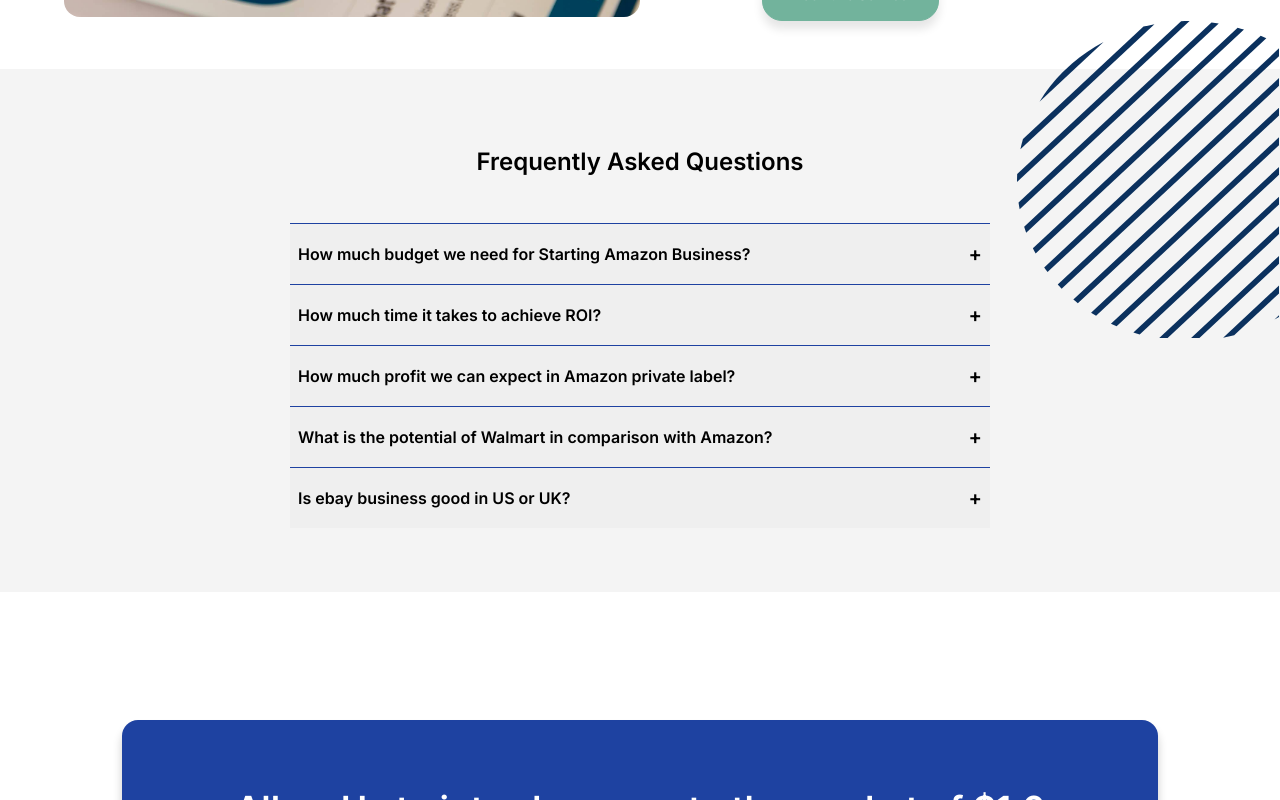
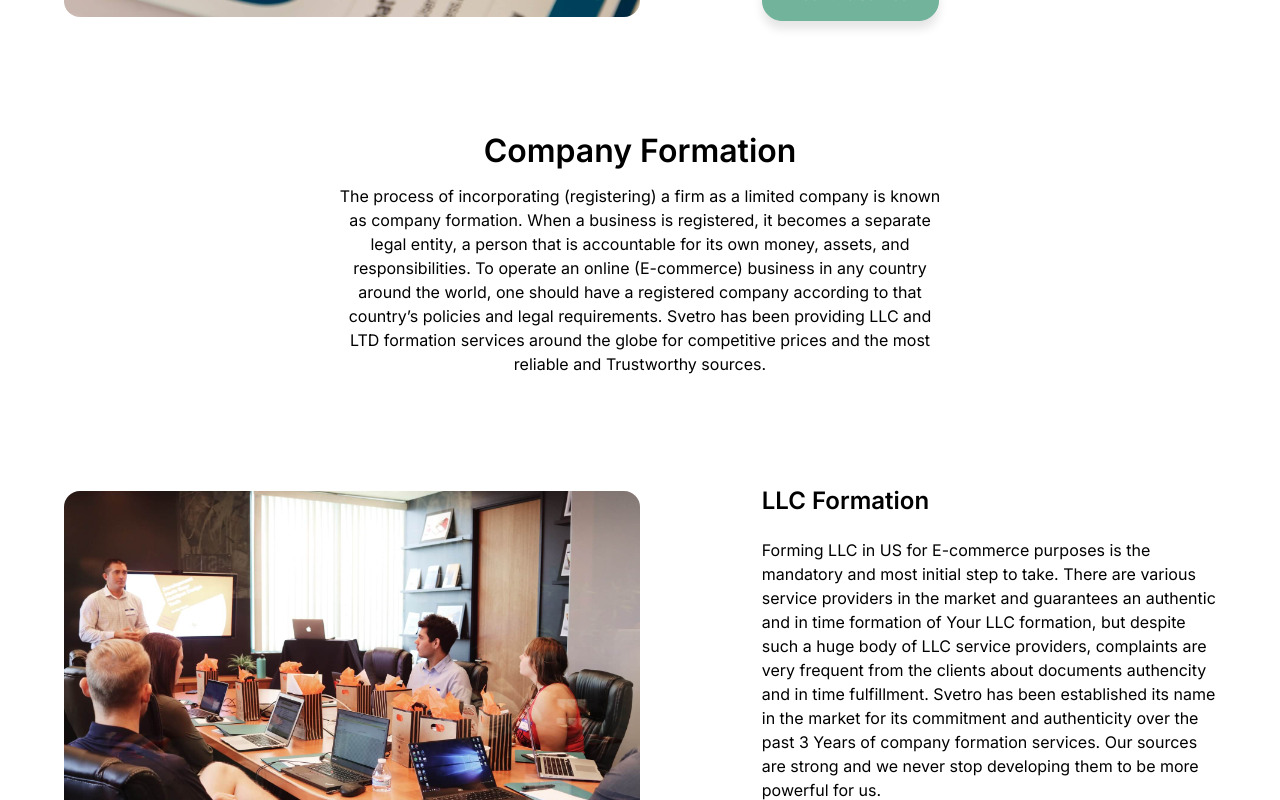
Before and after one commit to hariscs/svetro-app, a React (Create React App) app: page /fba in a window 1280 px wide. Shown: the part 1800-2600 px from the top of the page. Built offline with nearby package versions, Linux system fonts and the light colour scheme.

Commit message:
add company formation content

```diff
--- a/src/Pages/Fba.jsx
+++ b/src/Pages/Fba.jsx
@@ -1,4 +1,4 @@
-import { Header, Faq, Consult } from '../container';
+import { Header, Faq, Consult, ServiceHeader } from '../container';
 import { images } from '../constants';
 import { ServiceDetail } from '../components';
 import { motion } from 'framer-motion';
@@ -28,6 +28,22 @@
 	},
 ];
 
+const company = [
+	{
+		title: 'LLC Formation',
+		subtitle:
+			'Forming LLC in US for E-commerce purposes is the mandatory and most initial step to take. There are various service providers in the market and guarantees an authentic and in time formation of Your LLC formation, but despite such a huge body of LLC service providers, complaints are very frequent from the clients about documents authencity and in time fulfillment. Svetro has been established its name in the market for its commitment and authenticity over the past 3 Years of company formation services. Our sources are strong and we never stop developing them to be more powerful for us. ',
+		img: images.llc,
+		order: true,
+	},
+	{
+		title: 'LTD Formation',
+		subtitle:
+			'Forming LTD in UK for E-commerce Business is the mandatory and most initial step to take. UK marketplace is recommended for Private Label launches because of its low competition and decent revenues, There are various service providers in the market and guarantees an authentic and in time formation of Your Ltd formation, but despite such a huge body of service providers, complaints are very frequent from the clients about documents authenticity and lack of commitment. Svetro has established its name in the market for its commitment and authenticity over the past 3 Years of Ltd company formation services. Our sources are strong and we never stop developing them more to be more highly reliable for our clients. ',
+		img: images.ltd,
+	},
+];
+
 const Fba = () => {
 	return (
 		<motion.section
@@ -52,6 +68,21 @@
 				/>
 			))}
 
+			<ServiceHeader
+				title='Company Formation'
+				subtitle='The process of incorporating (registering) a firm as a limited company is known as company formation. When a business is registered, it becomes a separate legal entity, a person that is accountable for its own money, assets, and responsibilities. To operate an online (E-commerce) business in any country around the world, one should have a registered company according to that country’s policies and legal requirements. Svetro has been providing LLC and LTD formation services around the globe for competitive prices and the most reliable and Trustworthy sources.'
+			/>
+
+			{company.map((data, i) => (
+				<ServiceDetail
+					key={i}
+					title={data.title}
+					subtitle={data.subtitle}
+					img={data.img}
+					order={data.order}
+				/>
+			))}
+
 			<Faq />
 			<Consult />
 		</motion.section>
--- a/src/components/Client/Client.jsx
+++ b/src/components/Client/Client.jsx
@@ -48,8 +48,9 @@
 					<div className={styles.clientsInfo}>
 						<h1 className={styles.clients__title}>What our clients say</h1>
 						<p className={styles.clients__subtitle}>
-							Lorem ipsum dolor sit amet, consectetur adipiscing elit. Nibh
-							dignissim id eu magna eu.
+							Reviews matters for Us. As we are keen on satisfying our customers
+							expectations as much as possible and your feedback helps us do
+							that.
 						</p>
 					</div>
 				</div>
--- a/src/components/Footer/Footer.jsx
+++ b/src/components/Footer/Footer.jsx
@@ -39,7 +39,10 @@
 									<BsFacebook />
 								</IconContext.Provider>
 							</a>
-							<a href='/tw' className={styles.footer__iconContainer}>
+							<a
+								href='https://twitter.com/Svetro_Official'
+								className={styles.footer__iconContainer}
+							>
 								<IconContext.Provider
 									value={{ color: 'white', className: 'icon' }}
 								>
@@ -72,11 +75,11 @@
 						<h3 className={styles.col__title}>Services</h3>
 						<div className={styles.flex}>
 							<Link to='/amazon'>Amazon Private Label</Link>
-							<Link to='/fba'>Amazon FBA Wholesale</Link>
+							<Link to='/amazon'>Amazon FBA Wholesale</Link>
 							<Link to='/walmart'>Walmart Private Label</Link>
 							<Link to='/ebay'>Selling on eBay</Link>
-							<Link to='/other'>Digital Marketing</Link>
-							<Link to='/other'>Web Development</Link>
+							<Link to='/fba'>Company Formation</Link>
+							<Link to='/fba'>Web Development</Link>
 						</div>
 					</div>
 					<div className={styles.col__company}>
--- a/src/constants/images.js
+++ b/src/constants/images.js
@@ -54,8 +54,12 @@
 import walman from '../assets/walman.jpg';
 import amazonman from '../assets/amazonman.jpg';
 import ebayman from '../assets/ebayman.jpeg';
+import llc from '../assets/llc.jpg';
+import ltd from '../assets/ltd.jpg';
 
 const images = {
+	llc,
+	ltd,
 	walman,
 	amazonman,
 	ebayman,
--- a/src/container/ServiceSection/ServiceSection.jsx
+++ b/src/container/ServiceSection/ServiceSection.jsx
@@ -18,7 +18,7 @@
 		title: 'Amazon FBA Wholesale',
 		subtitle:
 			'We will lead you to build a firm Amazon Private label account and cater to your needs as your business grows.',
-		link: '/fba',
+		link: '/amazon',
 	},
 	{
 		id: 3,
@@ -39,9 +39,9 @@
 	{
 		id: 5,
 		icon: images.dm,
-		title: 'Digital Marketing ',
+		title: 'Company Formation ',
 		subtitle:
-			'Boost your business and product sales by presenting it to millions of customers through the magic of our optimized blitz ranking and marketing strategies.',
+			'Form a company with Us with the most reliable and acknowledge track record of authentic in time delivery.',
 		link: '/other',
 	},
 	{
--- a/src/container/TrackRecord/TrackRecord.jsx
+++ b/src/container/TrackRecord/TrackRecord.jsx
@@ -8,14 +8,15 @@
 		id: 1,
 		title: 'Excellent project delivery',
 		subtitle:
-			'Till now we have delivered numerous successful projects around the globe to our valuable customers with Zero negative feedback.',
+			'We have delivered 500+ successful projects to our valuable customers with Zero negative feedback..',
 		icon: images.globe,
 		bgClr: '#a5c2f5',
 	},
 	{
 		id: 2,
 		title: 'Customer Support',
-		subtitle: 'We provide 24/7 customer support with reply time of 1 hour.',
+		subtitle:
+			'We provide 24/7 customer support with reply time of 1 hour on working days.',
 		icon: images.customer,
 		bgClr: '#FEF1E2',
 	},
```
Also changed, not shown: src/assets/llc.jpg (added), src/assets/ltd.jpg (added).
